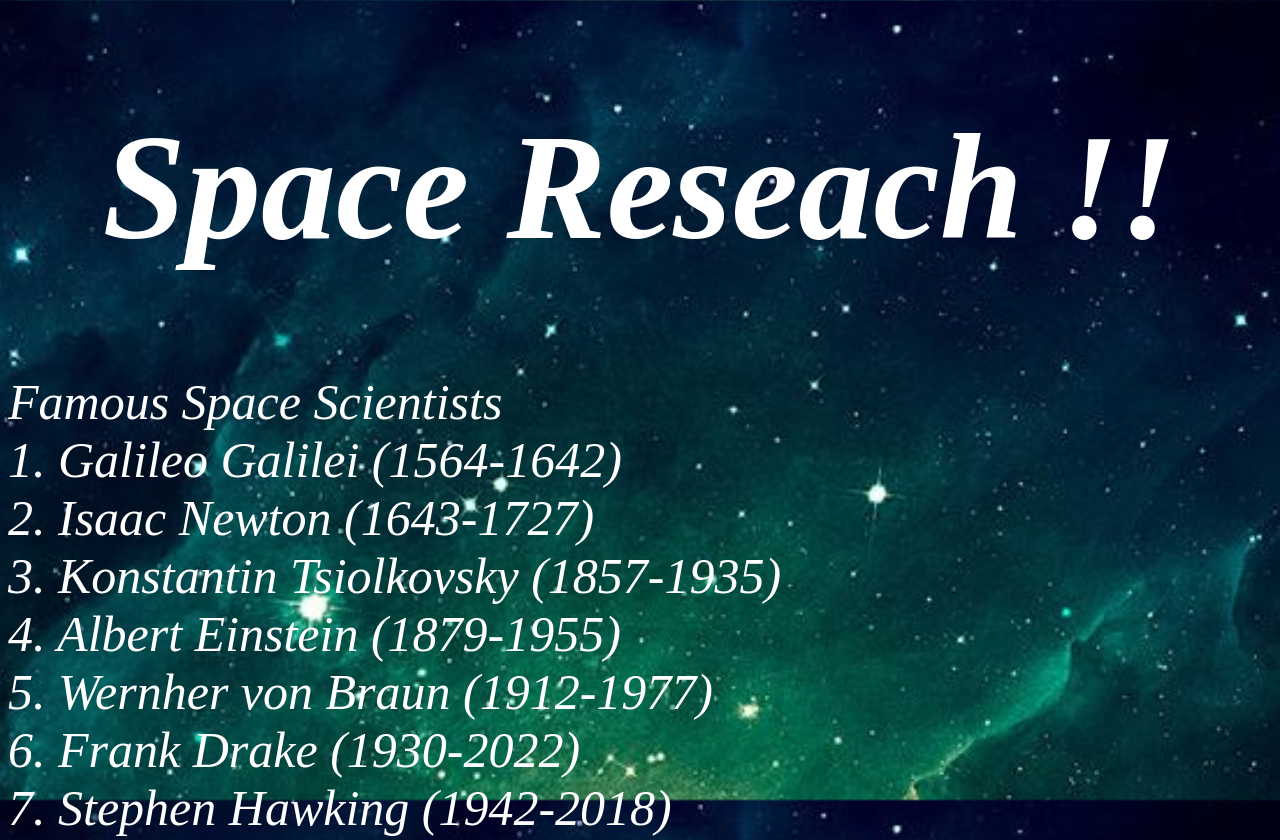
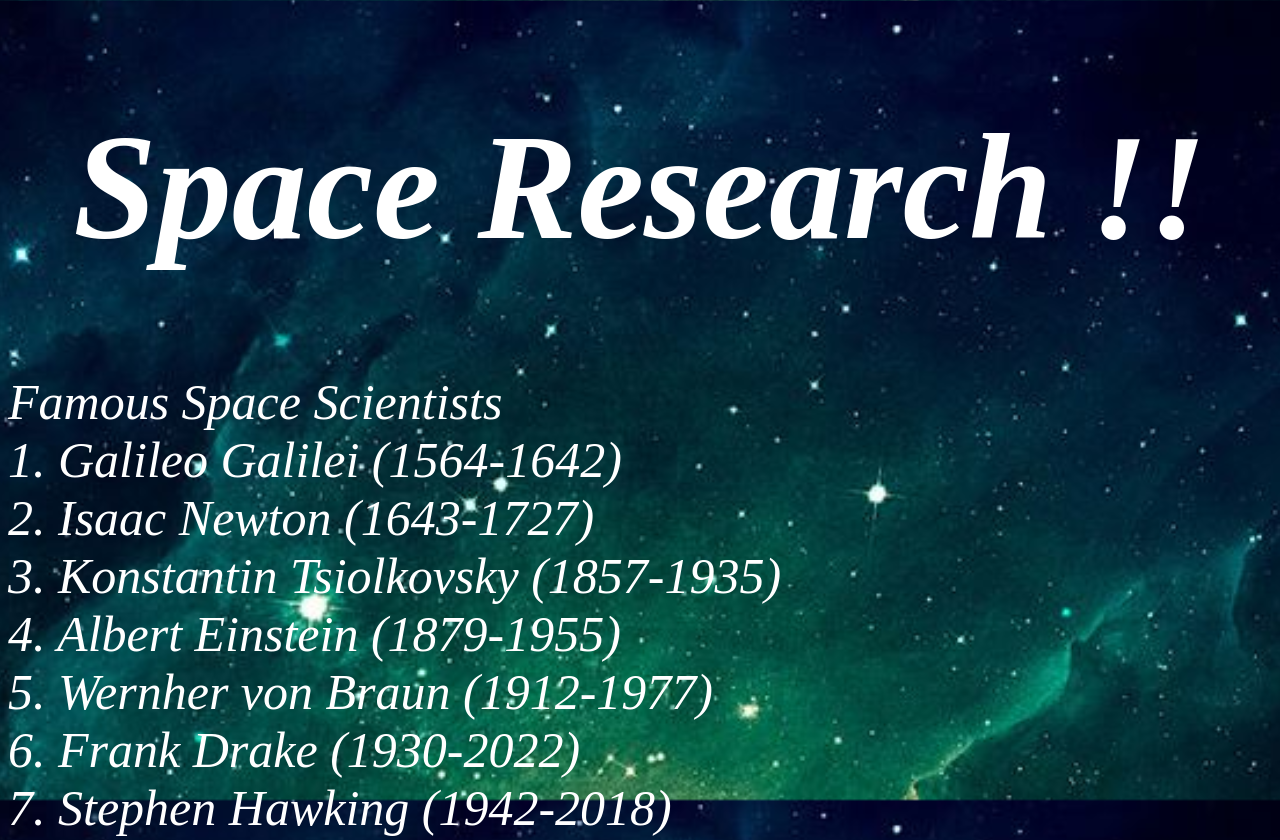
Before and after one commit to Asna-369/Asna-369.github.io, a plain HTML site: page project/astrophysics/index.html in a window 1280 px wide. Shown: the top 840 px of the page. Drawn offline with Linux system fonts and the light colour scheme.

Commit message:
Update index.html

```diff
--- a/project/astrophysics/index.html
+++ b/project/astrophysics/index.html
@@ -12,7 +12,7 @@ background-size:cover;
 
 </style>
 <body>
-<h1 style="color:white; text-align:center; font-size:150px; font-weight:bold; font-style: italic;">Space Reseach !! </h1>
+<h1 style="color:white; text-align:center; font-size:150px; font-weight:bold; font-style: italic;">Space Research !! </h1>
 <p style="color:white;  font-size:50px;  font-style: italic;">Famous Space Scientists<br>
 1. Galileo Galilei (1564-1642)<br>
 2. Isaac Newton (1643-1727)<br>
```
